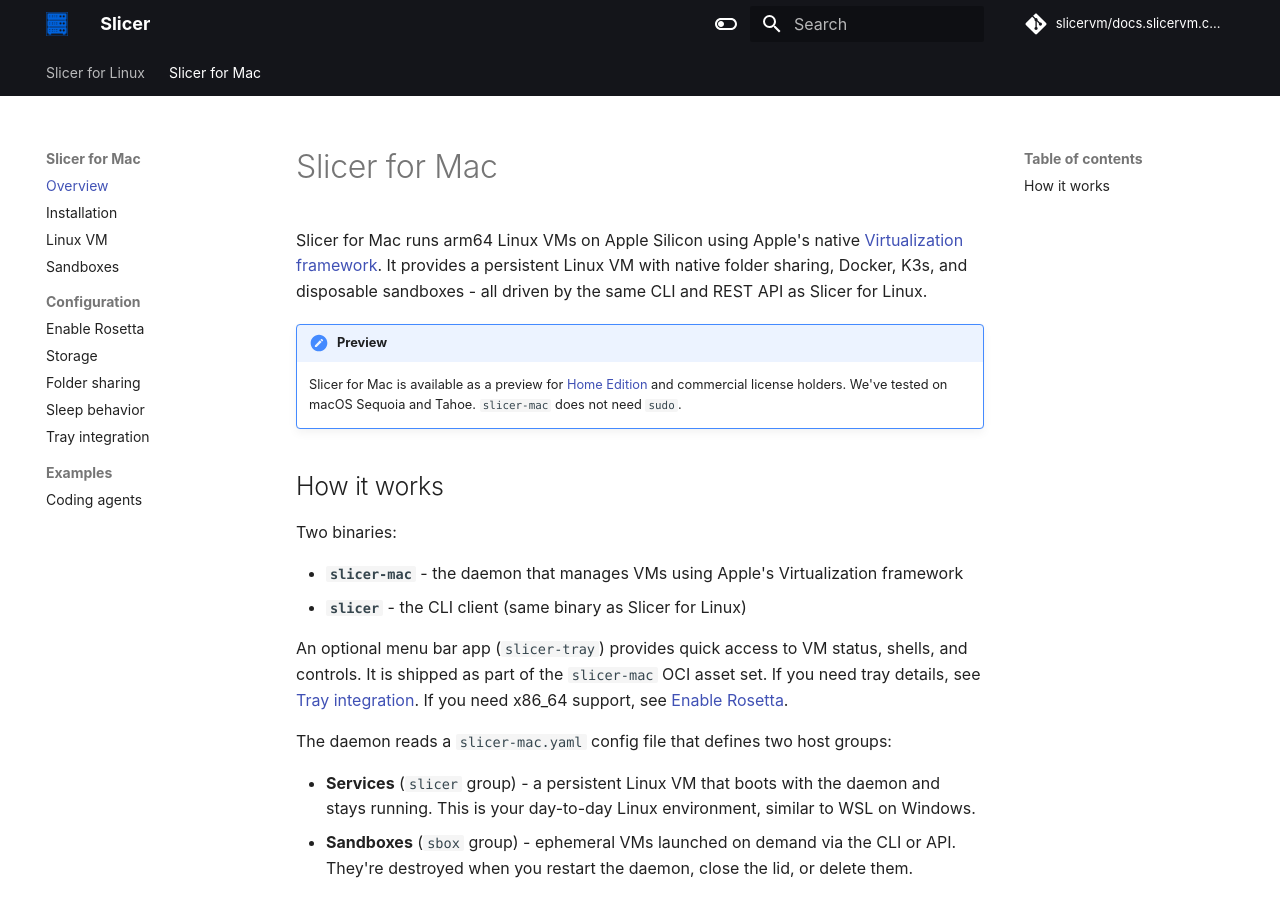
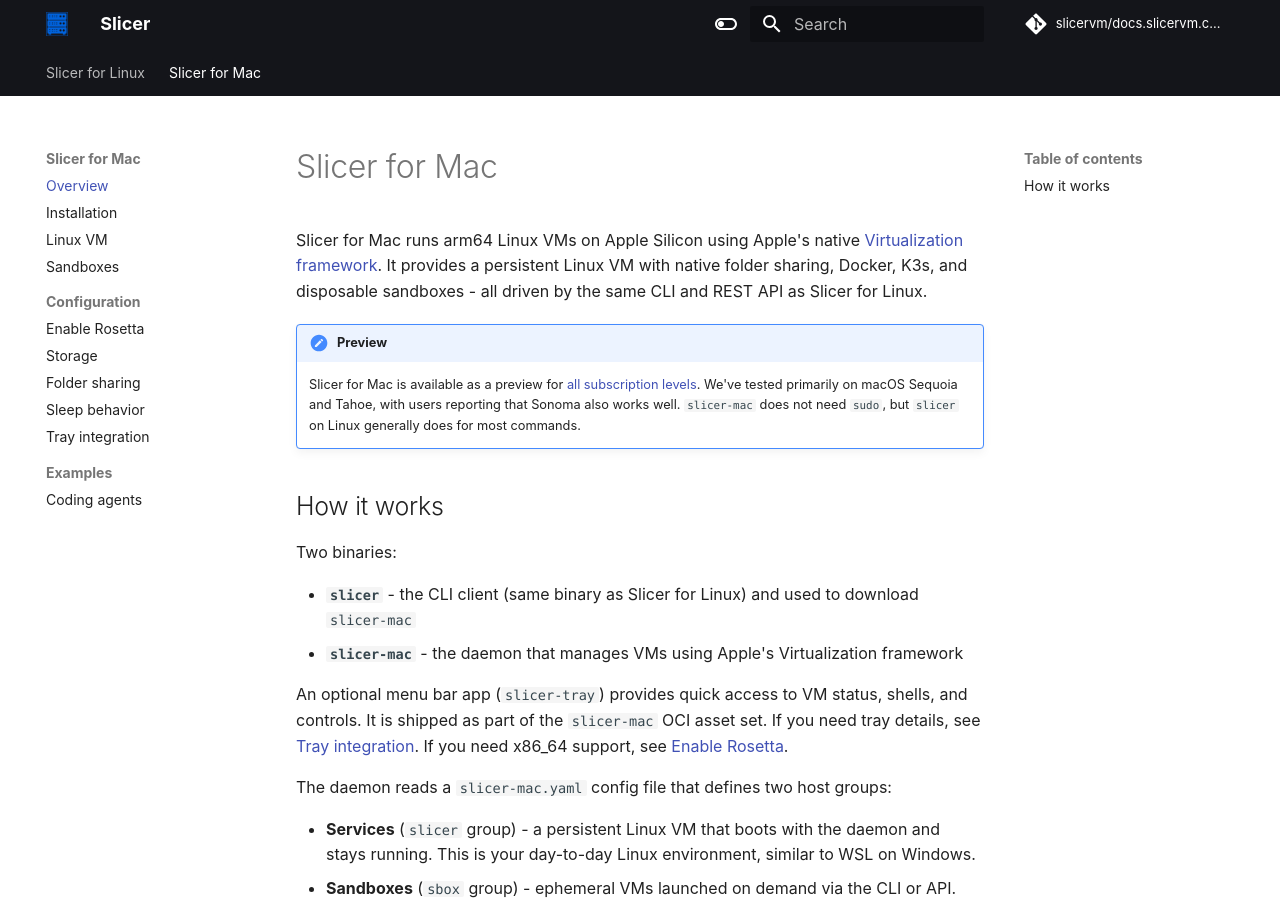
Before and after one commit to slicervm/docs.slicervm.com, an MkDocs documentation site: the page built from docs/mac/overview.md, in a window 1280 px wide and 900 px high. Built offline with MkDocs 1.6.1 and Material for MkDocs 9.7.7, drawn with Linux system fonts in a browser that asks for light colours; some web fonts are replaced; comment, search, counter and statistics services are not loaded.

Commit message:
Mention Sonoma
Signed-off-by: Alex Ellis (OpenFaaS Ltd) <alexellis2@gmail.com>

```diff
--- a/docs/mac/overview.md
+++ b/docs/mac/overview.md
@@ -3,14 +3,14 @@
 Slicer for Mac runs arm64 Linux VMs on Apple Silicon using Apple's native [Virtualization framework](https://developer.apple.com/documentation/virtualization). It provides a persistent Linux VM with native folder sharing, Docker, K3s, and disposable sandboxes - all driven by the same CLI and REST API as Slicer for Linux.
 
 !!! note "Preview"
-    Slicer for Mac is available as a preview for [Home Edition](https://slicervm.com/pricing) and commercial license holders. We've tested on macOS Sequoia and Tahoe. `slicer-mac` does not need `sudo`.
+    Slicer for Mac is available as a preview for [all subscription levels](https://slicervm.com/pricing). We've tested primarily on macOS Sequoia and Tahoe, with users reporting that Sonoma also works well. `slicer-mac` does not need `sudo`, but `slicer` on Linux generally does for most commands.
 
 ## How it works
 
 Two binaries:
 
+- **`slicer`** - the CLI client (same binary as Slicer for Linux) and used to download `slicer-mac`
 - **`slicer-mac`** - the daemon that manages VMs using Apple's Virtualization framework
-- **`slicer`** - the CLI client (same binary as Slicer for Linux)
 
 An optional menu bar app (`slicer-tray`) provides quick access to VM status, shells, and controls.
 It is shipped as part of the `slicer-mac` OCI asset set.
```
